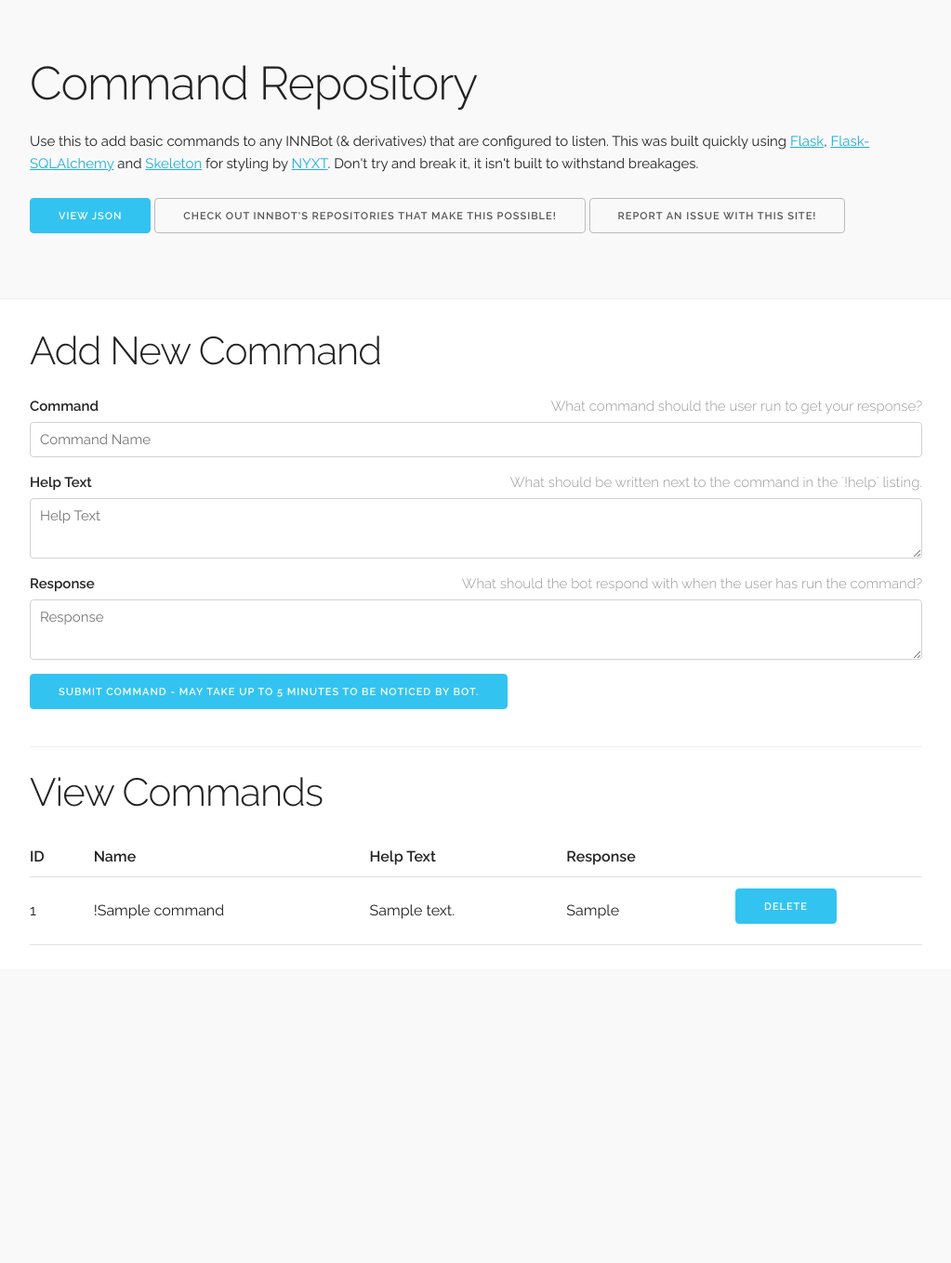
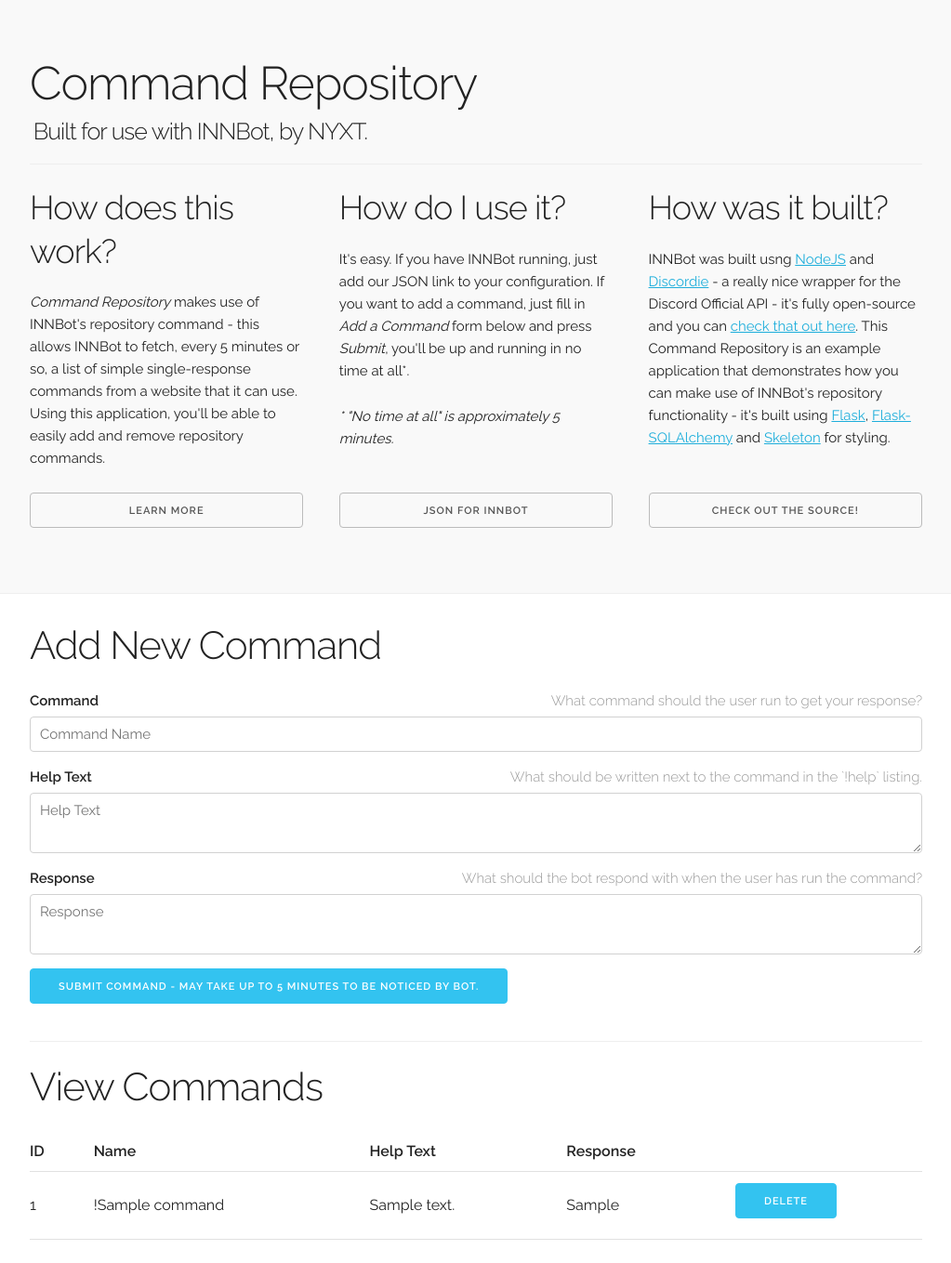
Before and after one commit to RelaySC/command-repository, a Flask app: page / in a window 1280 px wide. Shown: the whole page at 93% size, without its empty margins (128-1151 px from the left). Before the commit the page ends 1017 px from the top, so only its background shows below. Run offline with Flask 2, Linux system fonts and the light colour scheme; tables that the repository leaves empty hold one stand-in row (values such as "Sample post").

Commit message:
Added columns with extra information to intro region.

```diff
--- a/templates/index.html
+++ b/templates/index.html
@@ -19,6 +19,11 @@
                 margin-bottom: 1.5em;
             }
 
+            .row-separator {
+                border-bottom: 1px solid #eee;
+                margin-bottom: 1.5em;
+            }
+
             #intro {
                 background: #F9F9F9;
                 padding-top: 4em;
@@ -36,17 +41,49 @@
             textarea {
                 resize: vertical;
             }
+
+            h1 > span {
+                display: block;
+                font-size: 2.5rem;
+                margin-top: 0.25em;
+                margin-left: 0.15em;
+            }
         </style>
     </head>
     <body>
         <div id="intro">
             <div class="container">
+                <div class="row row-separator">
+                    <h1>
+                        Command Repository
+                        <span>Built for use with INNBot, by NYXT.</span>
+                    </h1>
+                </div>
                 <div class="row">
-                    <h1>Command Repository</h1>
-                    <p>Use this to add basic commands to any INNBot (&amp; derivatives) that are configured to listen. This was built quickly using <a href="http://flask.pocoo.org/">Flask</a>, <a href="http://flask-sqlalchemy.pocoo.org/">Flask-SQLAlchemy</a> and <a href="http://getskeleton.com/">Skeleton</a> for styling by <a href="https://nyxt.co">NYXT</a>. Don't try and break it, it isn't built to withstand breakages.</p>
-                    <a class="button button-primary" href="/json">View JSON</a>
-                    <a class="button" href="https://github.com/ImperialNewsNetwork/inn-bot#repositories">Check out INNBot's Repositories that make this possible!</a>
-                    <a class="button" href="https://github.com/davidtwco/command-repository/issues">Report an issue with this site!</a>
+                    <div class="one-third column">
+                         <h3>How does this work?</h3>
+                         <p><em>Command Repository</em> makes use of INNBot's repository command - this allows INNBot to fetch, every 5 minutes or so, a list of simple single-response commands from a website that it can use. Using this application, you'll be able to easily add and remove repository commands.</p>
+                    </div>
+                    <div class="one-third column">
+                         <h3>How do I use it?</h3>
+                         <p>It's easy. If you have INNBot running, just add our JSON link to your configuration. If you want to add a command, just fill in <em>Add a Command</em> form below and press <em>Submit</em>, you'll be up and running in no time at all*.</p>
+                         <p><em>* "No time at all" is approximately 5 minutes.</em></p>
+                    </div>
+                    <div class="one-third column">
+                         <h3>How was it built?</h3>
+                         <p>INNBot was built usng <a href="https://nodejs.org/en/">NodeJS</a> and <a href="https://qeled.github.io/discordie/">Discordie</a> - a really nice wrapper for the Discord Official API - it's fully open-source and you can <a href="https://github.com/ImperialNewsNetwork/inn-bot">check that out here</a>. This Command Repository is an example application that demonstrates how you can make use of INNBot's repository functionality - it's built using <a href="http://flask.pocoo.org/">Flask</a>, <a href="http://flask-sqlalchemy.pocoo.org/">Flask-SQLAlchemy</a> and <a href="http://getskeleton.com/">Skeleton</a> for styling.</p>
+                    </div>
+                </div>
+                <div class="row">
+                    <div class="one-third column">
+                         <a class="button u-full-width" href="https://github.com/ImperialNewsNetwork/inn-bot#repositories">Learn More</a>
+                    </div>
+                    <div class="one-third column">
+                         <a class="button u-full-width" href="/json">JSON for INNBot</a>
+                    </div>
+                    <div class="one-third column">
+                         <a class="button u-full-width" href="https://github.com/davidtwco/command-repository">Check out the source!</a>
+                    </div>
                 </div>
             </div>
         </div>
```
